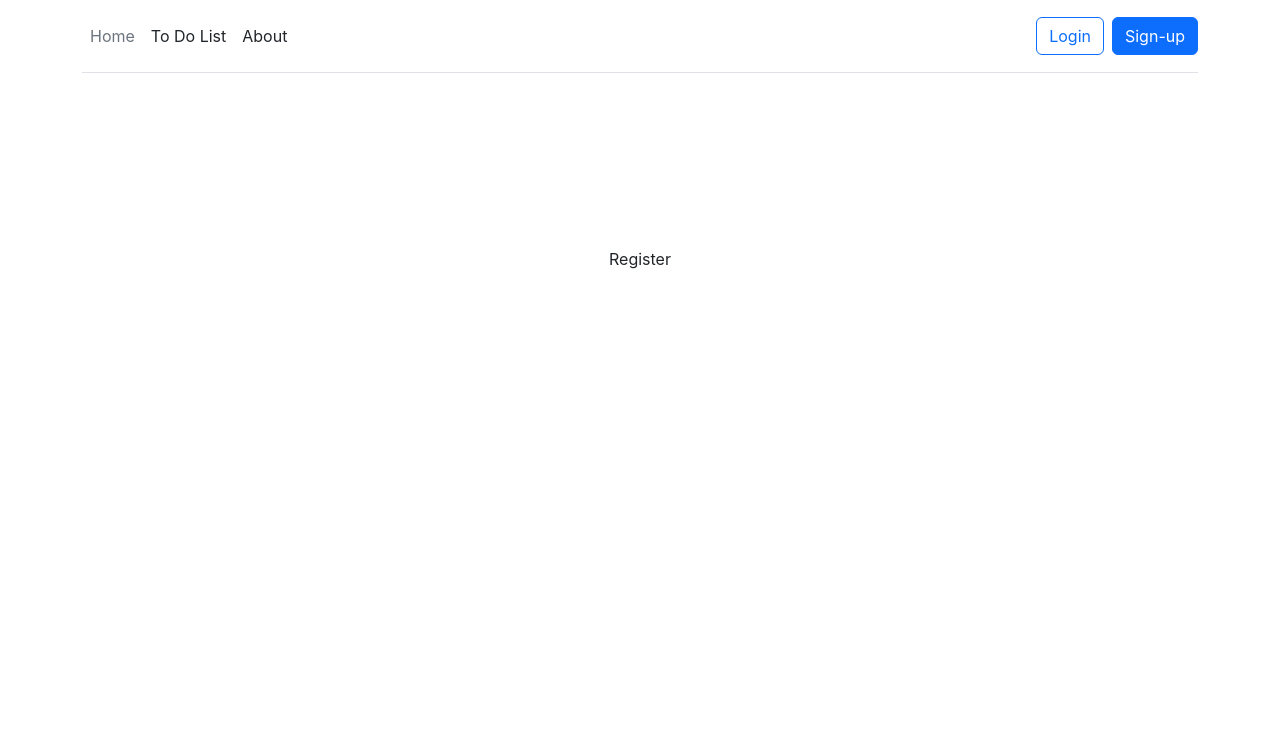
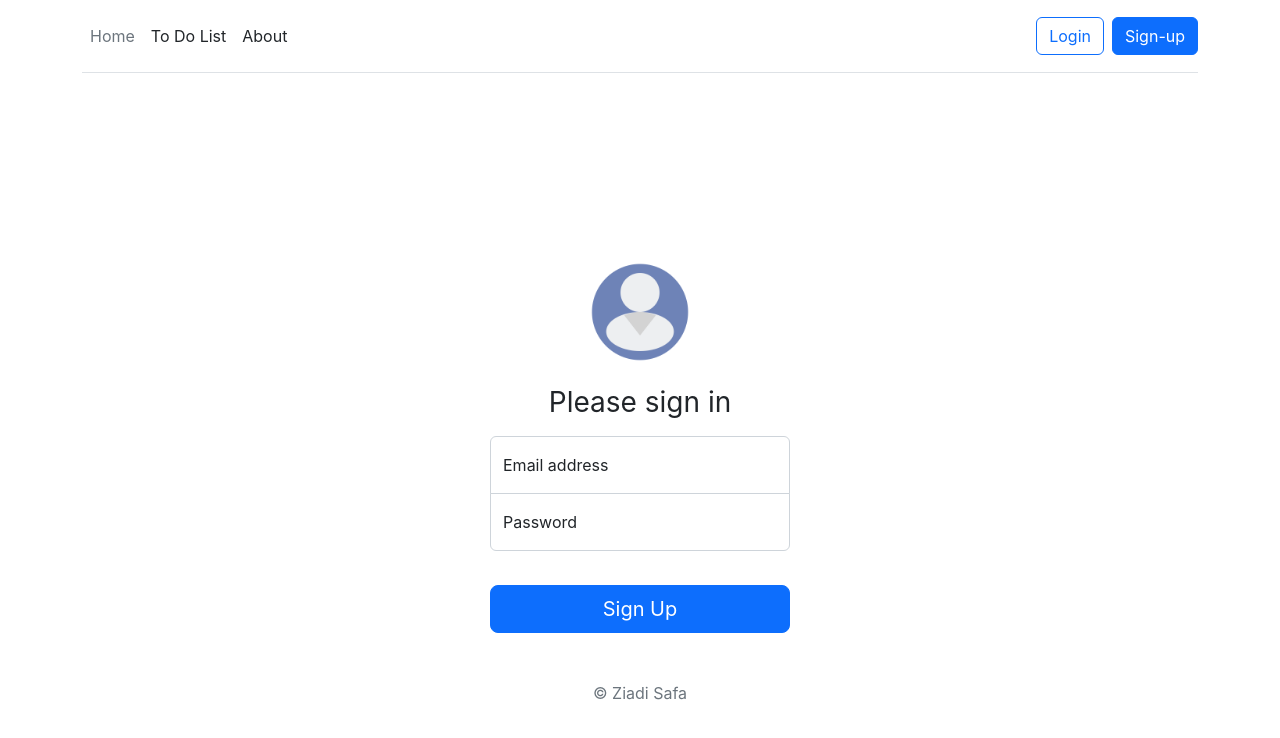
Before and after one commit to safaziedi/front-login-register, a React (Create React App) app: page /register in a window 1280 px wide. Shown: the top 738 px of the page. Built offline with nearby package versions, Linux system fonts and the light colour scheme.

Commit message:
add sign-up component

```diff
--- a/src/components/Header.jsx
+++ b/src/components/Header.jsx
@@ -7,7 +7,7 @@ function Header() {
         <header class="d-flex flex-wrap align-items-center justify-content-center justify-content-md-between py-3 mb-4 border-bottom">
           <ul class="nav col-12 col-md-auto mb-2 justify-content-center mb-md-0">
             <li>
-              <a href="#" class="nav-link px-2 link-secondary">
+              <a href="/" class="nav-link px-2 link-secondary">
                 Home
               </a>
             </li>
--- a/src/components/Register.jsx
+++ b/src/components/Register.jsx
@@ -1,9 +1,46 @@
-import React from 'react'
+
+
+
+
+
+
+
+import React from "react";
+import "./Login.css";
+import profile from "./../images/user.png";
 
 function Register() {
   return (
-    <div>Register</div>
-  )
+    <div class="form-signin w-100 m-auto">
+      <form>
+        <img class="mb-4" src={profile} alt="" width="100" height="100" />
+        <h1 class="h3 mb-3 fw-normal">Please sign in</h1>
+
+        <div class="form-floating">
+          <input
+            type="email"
+            class="form-control"
+            id="floatingInput"
+            placeholder="name@example.com"
+          />
+          <label for="floatingInput">Email address</label>
+        </div>
+        <div class="form-floating">
+          <input
+            type="password"
+            class="form-control"
+            id="floatingPassword"
+            placeholder="Password"
+          />
+          <label for="floatingPassword">Password</label>
+        </div><br />
+        <button class="w-100 btn btn-lg btn-primary" type="submit">
+          Sign Up
+        </button>
+        <p class="mt-5 mb-3 text-muted">&copy; Ziadi Safa</p>
+      </form>
+    </div>
+  );
 }
 
 export default Register
```
Also changed, not shown: src/images/user.png (added).
